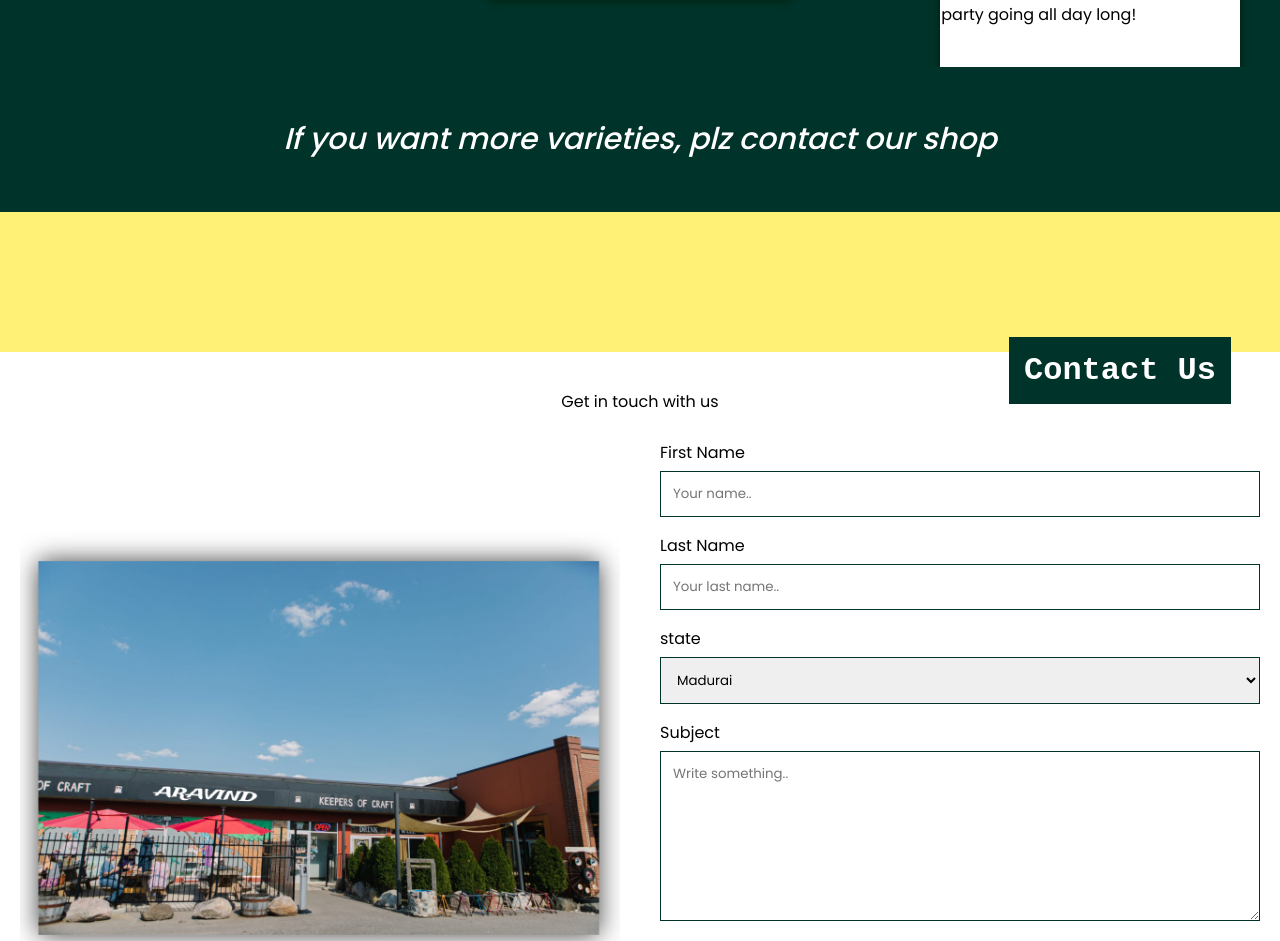
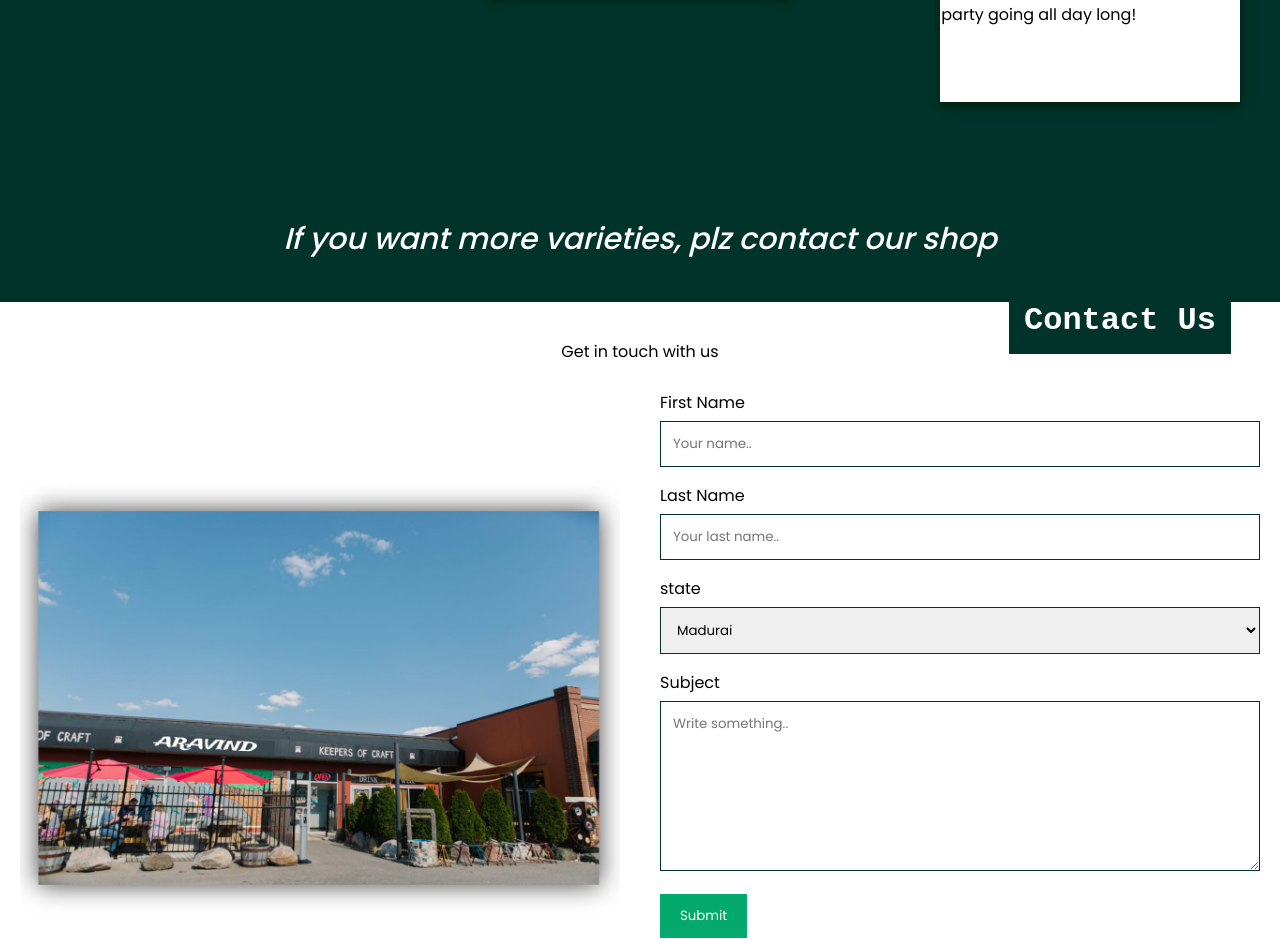
Before and after one commit to Aravindhan794/E-Commerce_website_1, a website: page index.html in a window 1280 px wide. Shown: the part 3947-4888 px from the top of the page. Drawn offline with Linux system fonts and the light colour scheme.

Commit message:
Update style.css

```diff
--- a/style.css
+++ b/style.css
@@ -408,7 +408,7 @@ hr{
  }
  .Contacttext{
    background-color: white;
-   bottom:  990px;
+   bottom:  890px;
    position: relative;
  }
  input[type=text], select, textarea {
@@ -453,7 +453,7 @@ hr{
  .contact1{
 
    position: relative;
-   bottom: 850px;
+   bottom: 900px;
    background-color: white;
    height: 800px;
 
```
